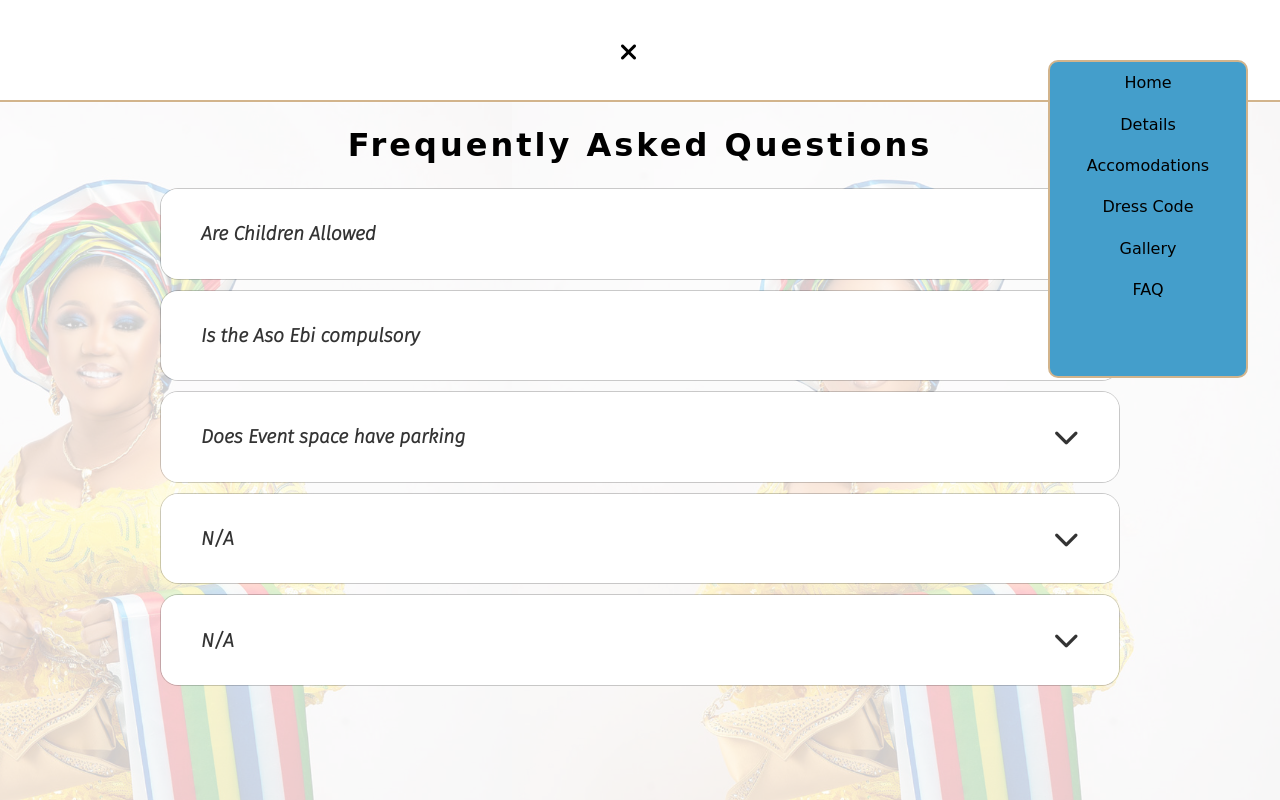
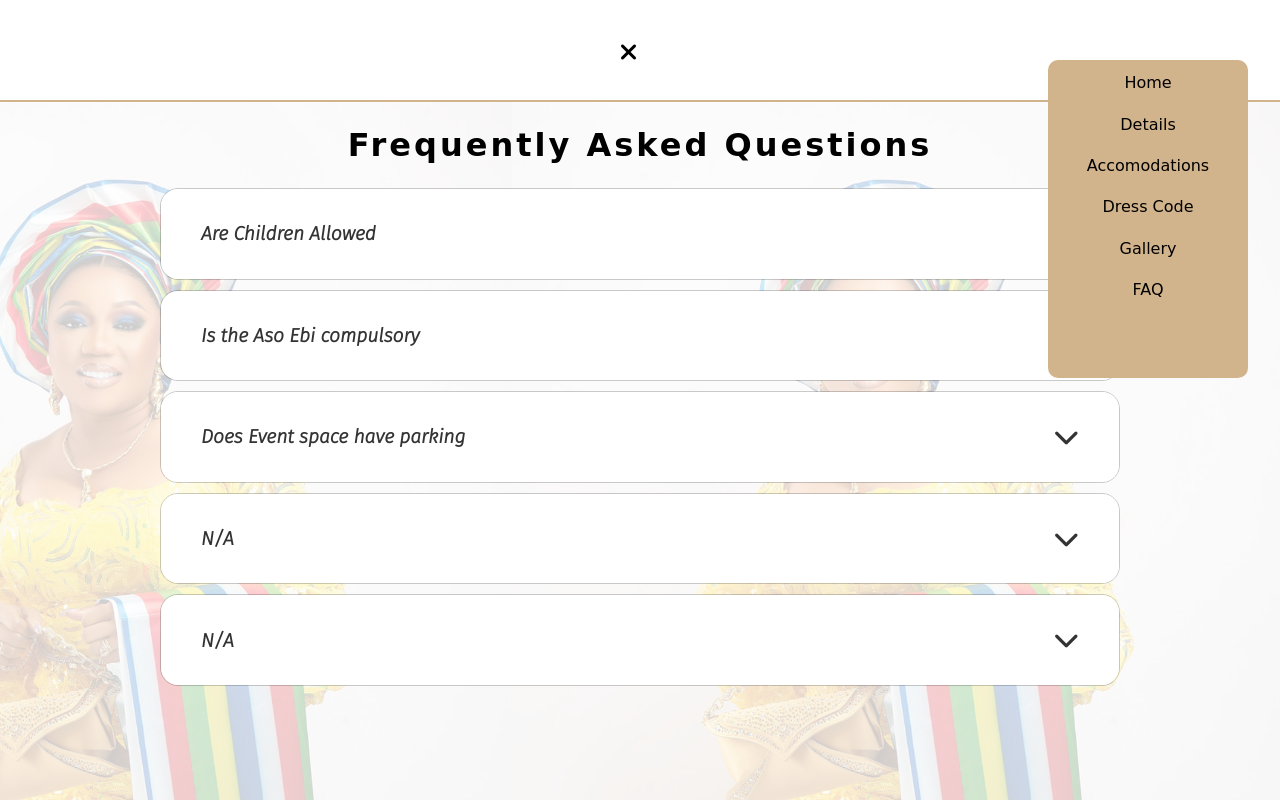
Before and after one commit to mikebeenmadeit/Birthday, a plain HTML site: page faq.html in a window 1280 px wide. Both pictures are taken after a click on the element 640 px from the left and 40 px from the top of the page. Shown: the top 800 px of the page. Drawn offline with Linux system fonts and the light colour scheme.

Commit message:
Update faq.css

```diff
--- a/resources/css/faq.css
+++ b/resources/css/faq.css
@@ -85,7 +85,7 @@ nav{
     right: 2rem;
     top: 60px;
     width: 200px;
-    background-color:  #449ecb;
+    background-color:  #d2b48c;
     backdrop-filter: blur(15px);
     border-radius: 10px;
     overflow: hidden;
```
